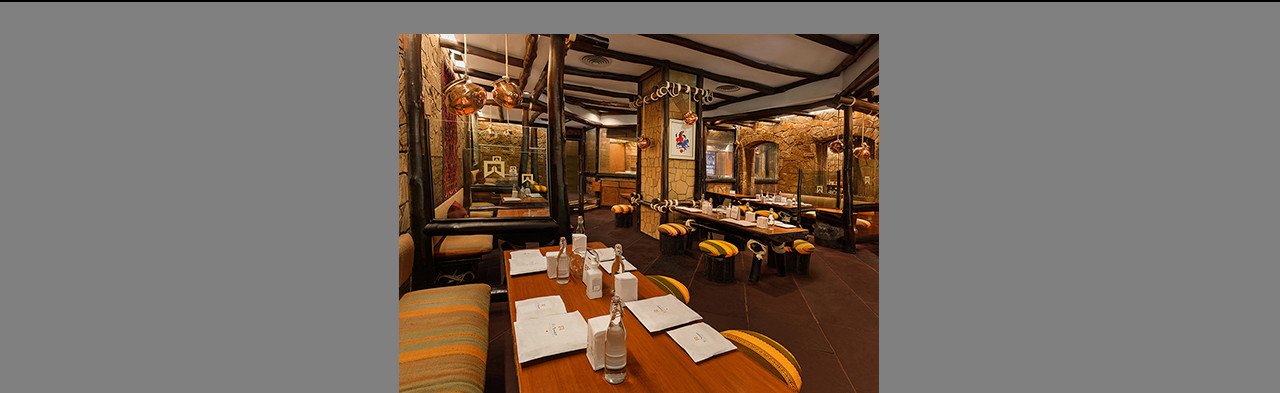
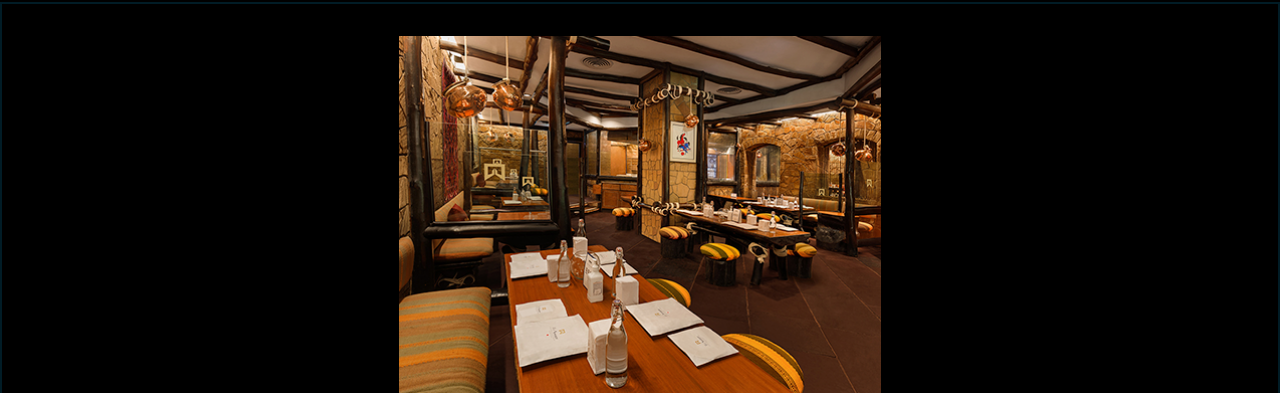
Before and after one commit to IzacEspinoza/Restaurant-Page, a plain HTML site: page index.html in a window 1280 px wide. Shown: the part 168-561 px from the top of the page. Drawn offline with Linux system fonts and the light colour scheme.

Commit message:
minor style tweaks

```diff
--- a/assets/style.css
+++ b/assets/style.css
@@ -42,10 +42,14 @@ body{
     gap: 3rem;
 }/*Main styling*/
 .main{
-    background-color: grey;
+    background-color: black;
+    border:2px double #011C26;
     padding: 2rem;
     display: flex;
     justify-content: space-evenly;
+}
+.restaurant-Pic{
+    width: 100%;
 }/*Footer styling*/
 .footer{
     background-color: #011C26;
--- a/main.js
+++ b/main.js
@@ -26,7 +26,7 @@ eval("__webpack_require__.r(__webpack_exports__);\n/* harmony export */ __webpac
   \*********************/
 /***/ ((__unused_webpack_module, __webpack_exports__, __webpack_require__) => {
 
-eval("__webpack_require__.r(__webpack_exports__);\n/* harmony export */ __webpack_require__.d(__webpack_exports__, {\n/* harmony export */   \"default\": () => (__WEBPACK_DEFAULT_EXPORT__)\n/* harmony export */ });\n\nconst createHome = () => {\n  const home = document.createElement(\"div\");\n  home.classList.add(\"home\");\n  \n  const restaurantImg = document.createElement(\"img\");\n  restaurantImg.src = \"./assets/images/restaurant.png\";\n  restaurantImg.alt = \"restaurant\";\n  \n  home.appendChild(restaurantImg);\n  home.appendChild(makeHeadLine(\"Welcome to the restaurant!\"));\n  home.appendChild(\n    makeParagraph(\n      \"This will be the best place you ever eat at!  Most likeley at least, we hope :/\"\n    )\n  );\n\n  return home;\n};\nconst makeHeadLine = (text) => {\n  const header = document.createElement(\"h1\");\n  header.textContent = text;\n  return header;\n};\nconst makeParagraph = (text) => {\n  const paragraph = document.createElement(\"p\");\n  paragraph.textContent = text;\n  return paragraph;\n};\nconst loadHomeTab = () => {\n    const main = document.getElementById(\"main\");\n    main.textContent = '';\n    main.appendChild(createHome());\n};\n/* harmony default export */ const __WEBPACK_DEFAULT_EXPORT__ = (loadHomeTab);\n\n\n//# sourceURL=webpack://restaurant-page/./src/home.js?");
+eval("__webpack_require__.r(__webpack_exports__);\n/* harmony export */ __webpack_require__.d(__webpack_exports__, {\n/* harmony export */   \"default\": () => (__WEBPACK_DEFAULT_EXPORT__)\n/* harmony export */ });\n\nconst createHome = () => {\n  const home = document.createElement(\"div\");\n  home.classList.add(\"home\");\n  \n  const restaurantImg = document.createElement(\"img\");\n  restaurantImg.classList.add(\"restaurant-Pic\");\n  restaurantImg.src = \"./assets/images/restaurant.png\";\n  restaurantImg.alt = \"restaurant\";\n  \n  home.appendChild(restaurantImg);\n  home.appendChild(makeHeadLine(\"Welcome to the restaurant!\"));\n  home.appendChild(\n    makeParagraph(\n      \"This will be the best place you ever eat at!  Most likeley at least, we hope :/\"\n    )\n  );\n\n  return home;\n};\nconst makeHeadLine = (text) => {\n  const header = document.createElement(\"h1\");\n  header.textContent = text;\n  return header;\n};\nconst makeParagraph = (text) => {\n  const paragraph = document.createElement(\"p\");\n  paragraph.textContent = text;\n  return paragraph;\n};\nconst loadHomeTab = () => {\n    const main = document.getElementById(\"main\");\n    main.textContent = '';\n    main.appendChild(createHome());\n};\n/* harmony default export */ const __WEBPACK_DEFAULT_EXPORT__ = (loadHomeTab);\n\n\n//# sourceURL=webpack://restaurant-page/./src/home.js?");
 
 /***/ }),
 
```
